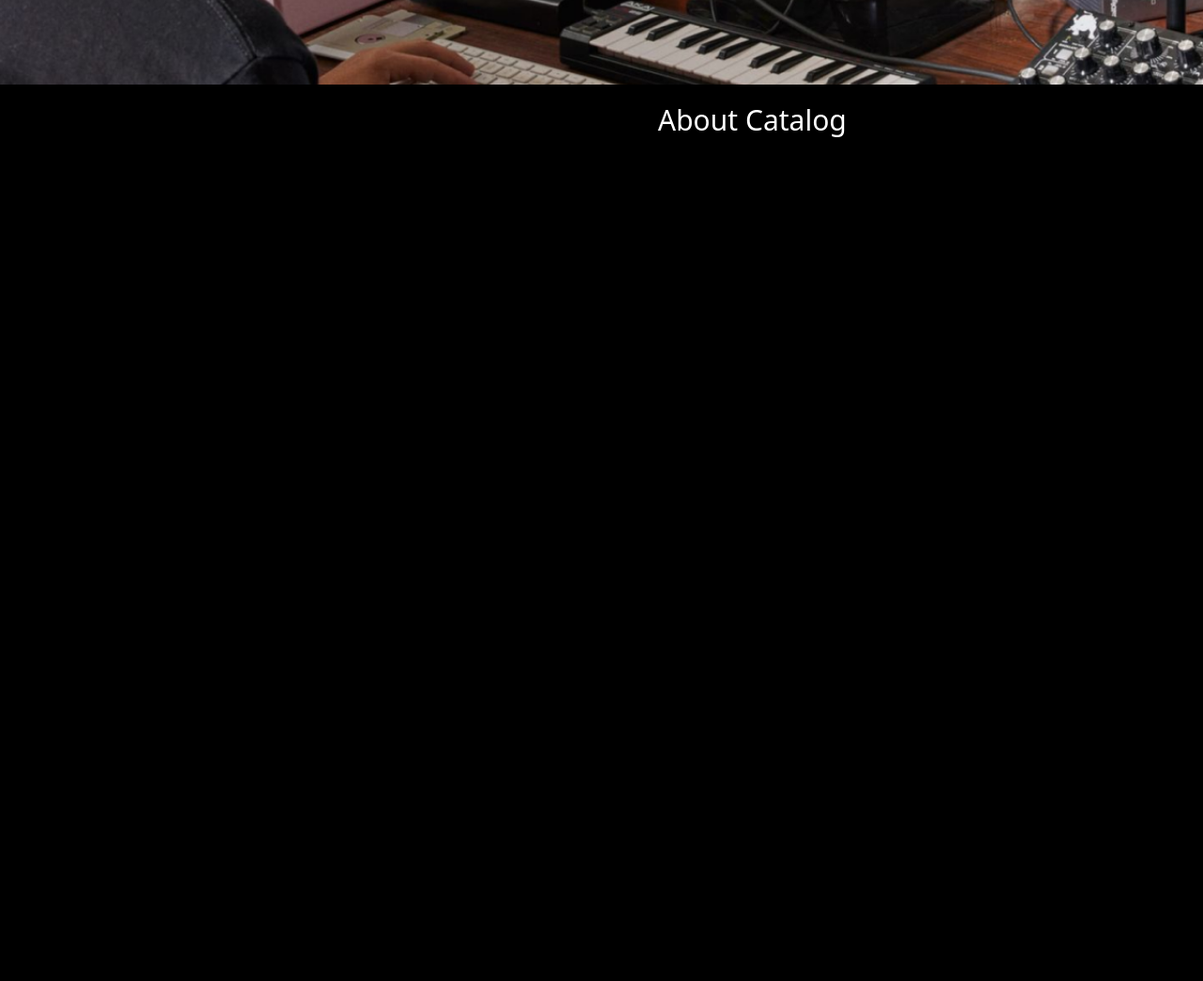
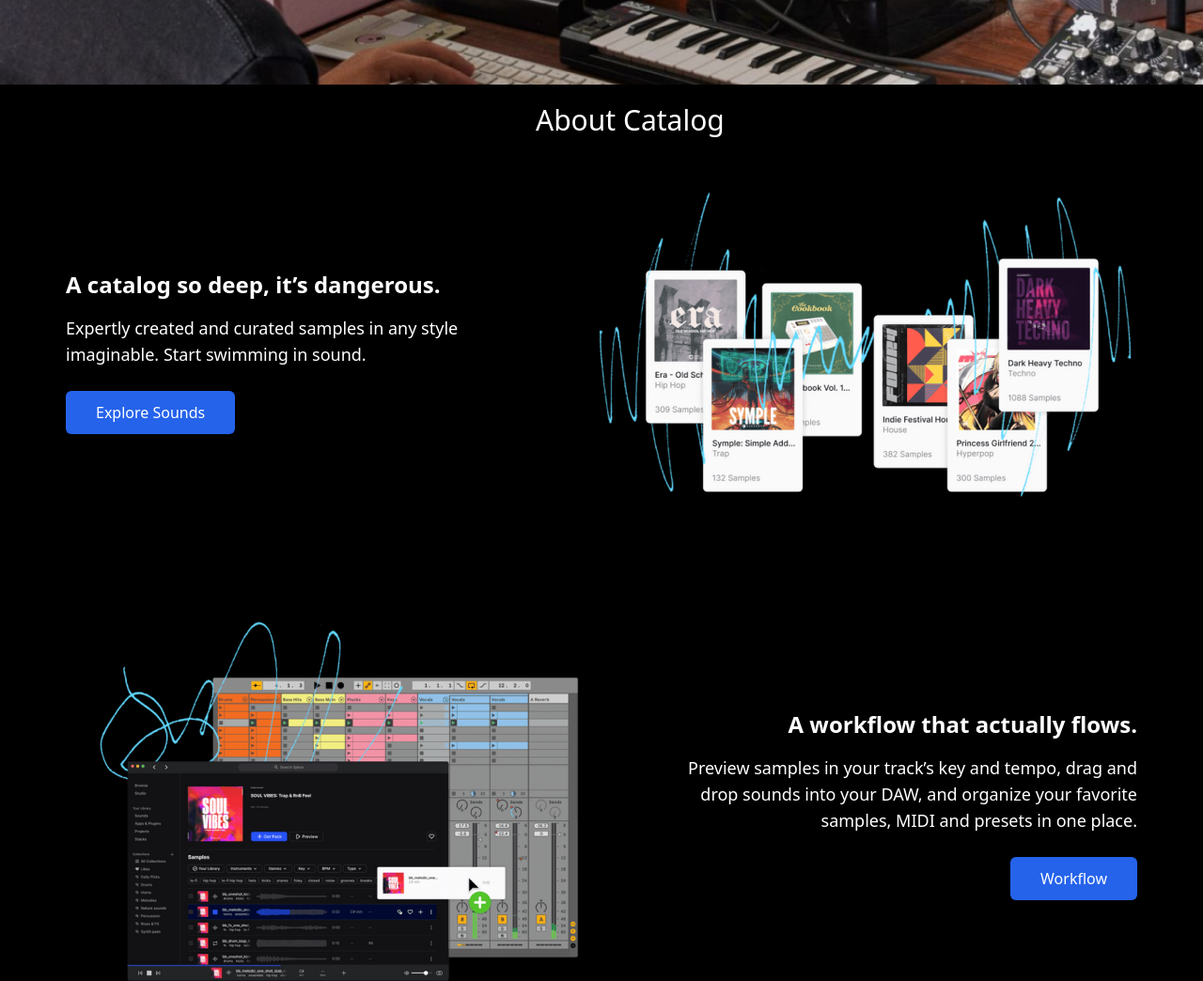
Before and after one commit to IsmoilGiga/Uyga-Vazifa-3.4, a plain HTML site: page index.html in a window 1280 px wide. Shown: the part 574-1618 px from the top of the page at 94% size. Before the commit the page ends 800 px from the top, so only its background shows below. Drawn offline with nearby package versions, Linux system fonts and the light colour scheme.

Commit message:
Sigma3.4

```diff
--- a/index.html
+++ b/index.html
@@ -53,7 +53,31 @@
                 </div>
             </div>
         </section>
-        <h1 class="h1 text-3xl ">About Catalog</h1>
+
+        <section class="about">
+            <div class="my-container">
+                <h2 class="h1 text-3xl">About Catalog</h2>
+                <div class="top flex items-center gap-10 mb-24">
+                    <div>
+                        <h3 class="font-bold text-2xl">A catalog so deep, it’s dangerous.</h3>
+                        <p class="text-lg my-4 mb-9">Expertly created and curated samples in any style imaginable. Start
+                            swimming in sound.</p>
+                        <a class="bg-blue-600 py-3 px-8 rounded-md" href="http://marsit.uz">Explore Sounds</a>
+                    </div>
+                    <img src="./images/about-top.png" alt="about-top">
+                </div>
+
+                <div class="bottom flex items-center gap-10">
+                    <img src="./images/about-bottom.png" alt="about-top">
+                    <div class="text-right">
+                        <h3 class="font-bold text-2xl">A workflow that actually flows.</h3>
+                        <p class="text-lg my-4 mb-9">Preview samples in your track’s key and tempo, drag and drop sounds
+                            into your DAW, and organize your favorite samples, MIDI and presets in one place.</p>
+                        <a class="bg-blue-600 py-3 px-8 rounded-md" href="http://marsit.uz">Workflow</a>
+                    </div>
+                </div>
+            </div>
+        </section>
     </main>
 </body>
 
--- a/style.css
+++ b/style.css
@@ -16,8 +16,9 @@
     height: 100%;
 }
 
-.intro .my-container h1 {
+.about .my-container h2 {
     margin-bottom: 30px;
+    margin-left: 500px;
 }
 
 .intro .my-container p {
```
Also changed, not shown: images/about-bottom.png (added), images/about-top.png (added).
